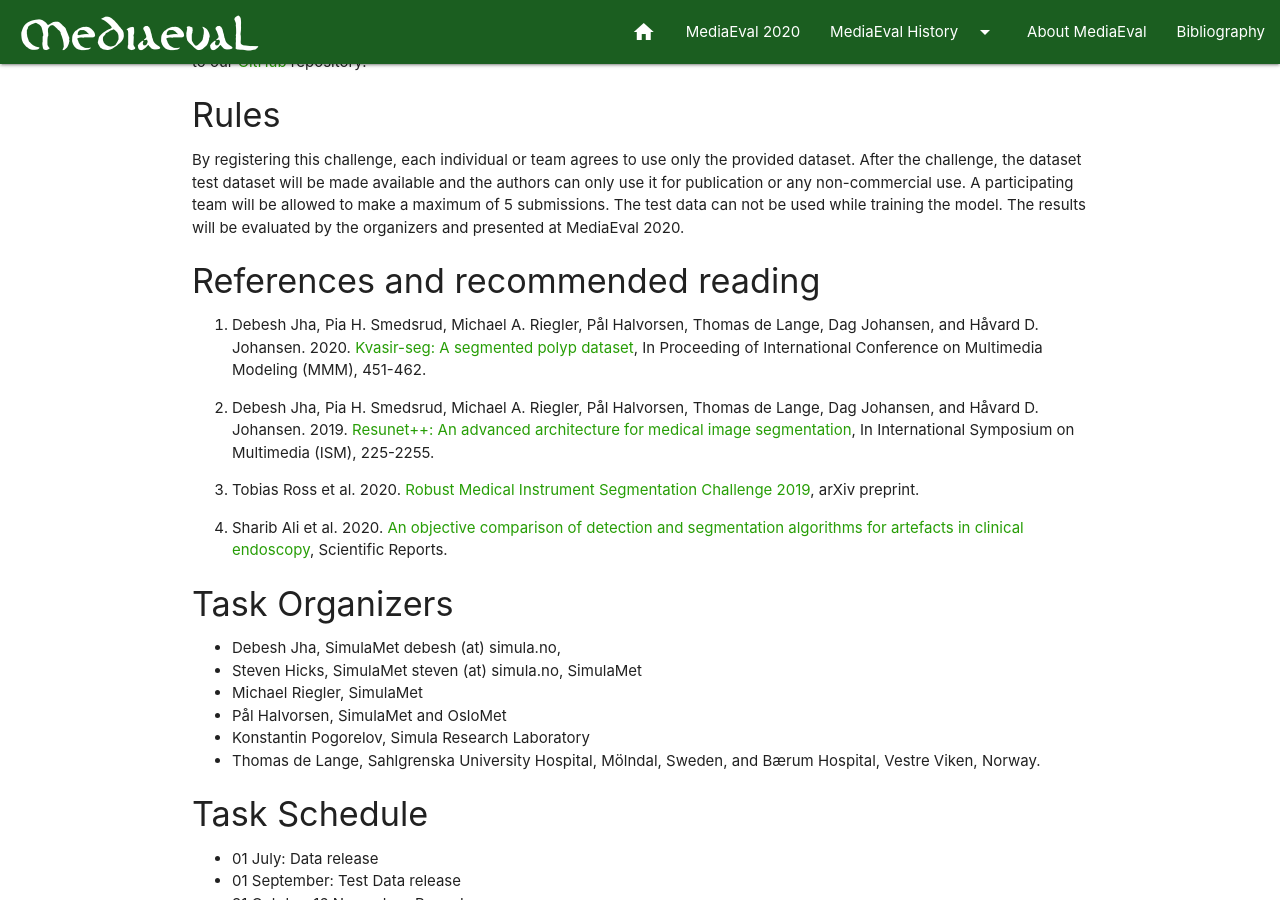
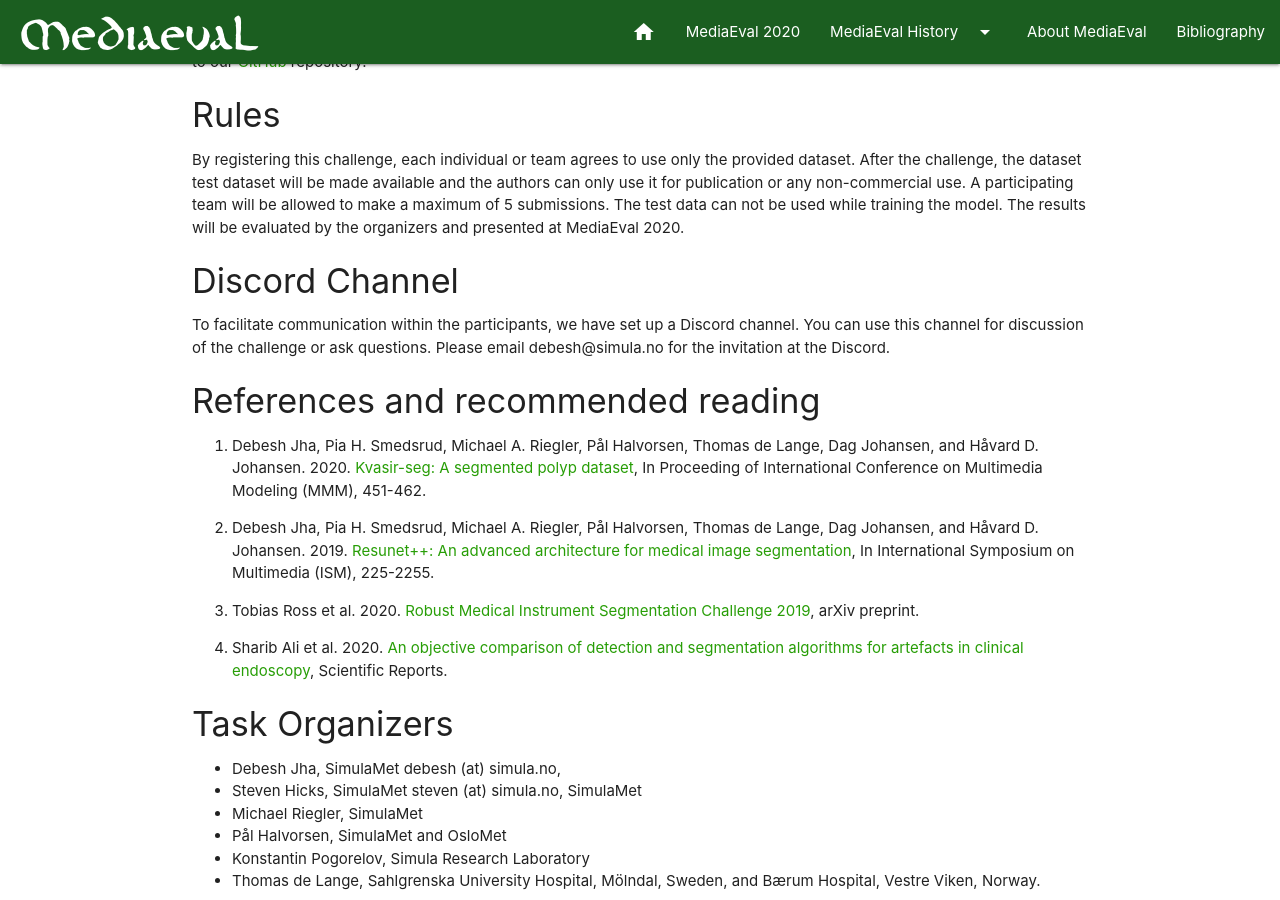
Before and after one commit to multimediaeval/multimediaeval.github.io, a Jekyll site: the page built from _editions/2020/tasks/medico.md, in a window 1280 px wide and 900 px high, scrolled down 1699 px. Built offline with Jekyll 4.4.1, drawn with Linux system fonts in a browser that asks for light colours.

Commit message:
Update medico.md

```diff
--- a/_editions/2020/tasks/medico.md
+++ b/_editions/2020/tasks/medico.md
@@ -48,6 +48,9 @@ The submissions will be verified by inspecting the corresponding Docker image. I
 #### Rules
 By registering this challenge, each individual or team agrees to use only the provided dataset. After the challenge, the dataset test dataset will be made available and the authors can only use it for publication or any non-commercial use. A participating team will be allowed to make a maximum of 5 submissions. The test data can not be used while training the model. The results will be evaluated by the organizers and presented at MediaEval 2020.
 
+#### Discord Channel
+To facilitate communication within the participants, we have set up a Discord channel.  You can use this channel for discussion of the challenge or ask questions. Please email debesh@simula.no for the invitation at the Discord.
+
 
 #### References and recommended reading
 <!-- # Please use the ACM format for references https://www.acm.org/publications/authors/reference-formatting (but no DOI needed)-->
```
